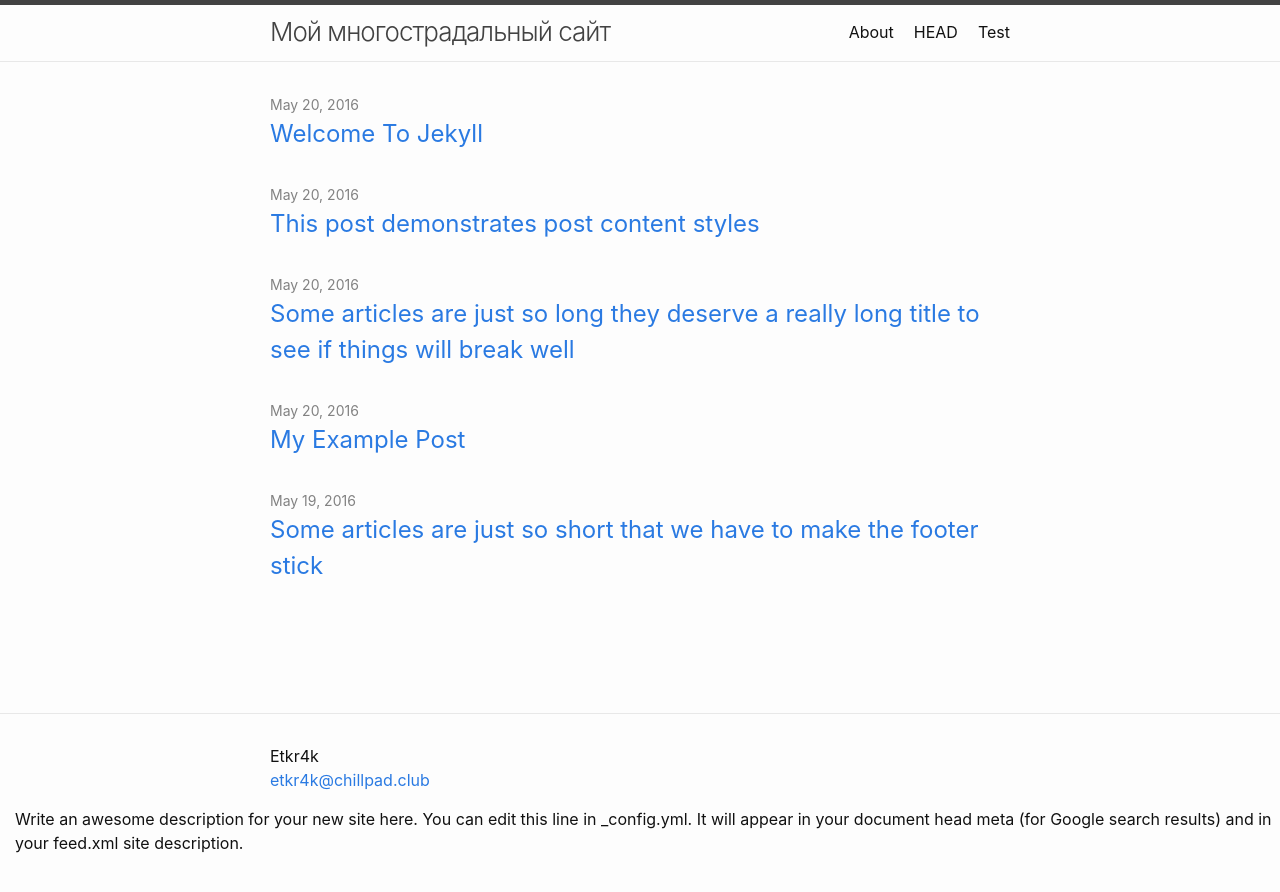
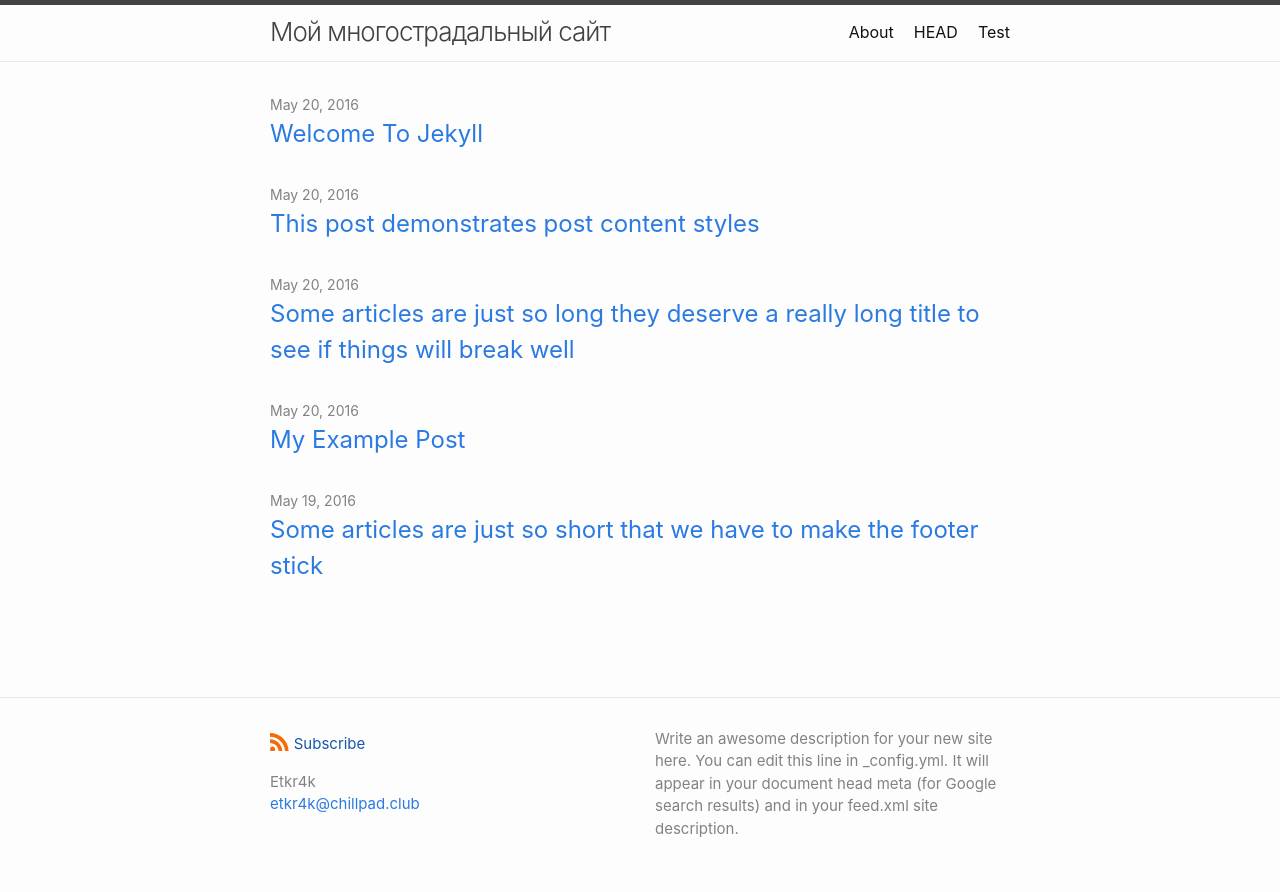
Before and after one commit to etkr4k/etkr4k.github.io, a Jekyll site: the page built from index.md, in a window 1280 px wide. Shown: the top 892 px of the page. Built offline with Jekyll 4.4.1, drawn with Linux system fonts in a browser that asks for light colours.

Commit message:
modified:   _includes/footer.html

```diff
--- a/_includes/footer.html
+++ b/_includes/footer.html
@@ -3,6 +3,15 @@
 
   <div class="wrapper">
 
+    <div class="footer-col-wrapper">
+      <div class="footer-col">
+        <p class="feed-subscribe">
+          <a href="{{https://t.me/etkr4k}}">
+            <svg class="svg-icon orange">
+              <use xlink:href="{{ 'assets/minima-social-icons.svg#rss' | relative_url }}"></use>
+            </svg><span>Subscribe</span>
+          </a>
+        </p>
       {%- if site.author %}
         <ul class="contact-list">
           {% if site.author.name -%}
```
